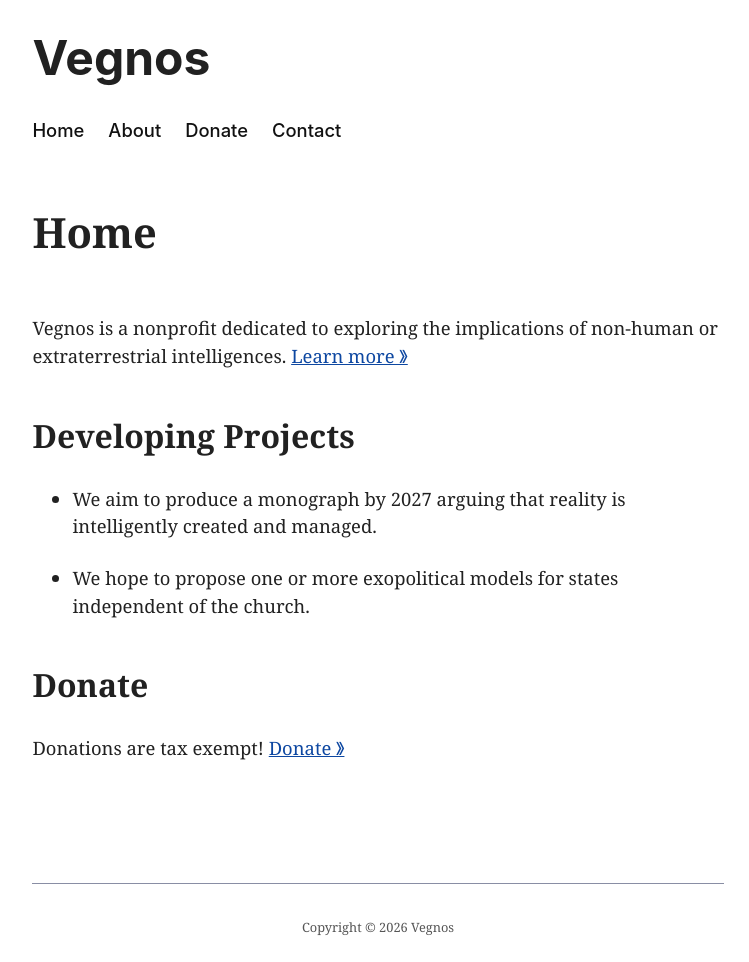
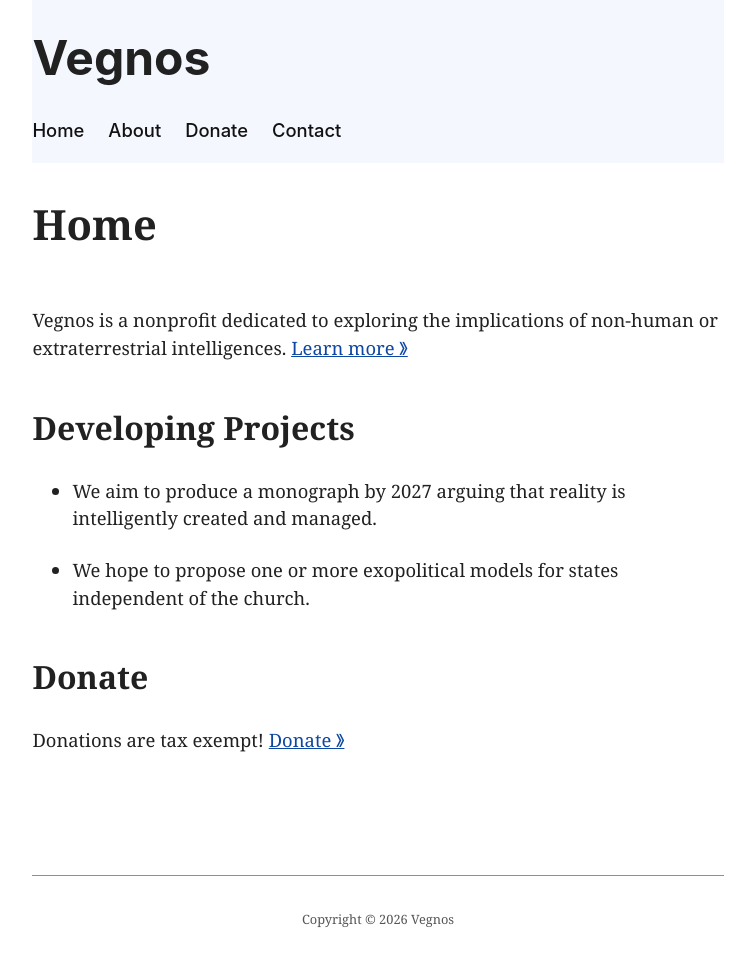
Before and after one commit to jklmnop10/vegnos, a Jekyll site: the page built from index.md, in a window 1280 px wide. Shown: the whole page, without its empty margins (6-755 px from the left). Built offline with Jekyll 4.4.1, drawn with Linux system fonts in a browser that asks for light colours.

Commit message:
Update stylesheet.css

```diff
--- a/assets/css/stylesheet.css
+++ b/assets/css/stylesheet.css
@@ -76,7 +76,8 @@ a:hover {
 ========================= */
 
 .site-header {
-    margin-bottom: 1.5rem;
+    margin-bottom: 1rem;
+	background-color: var(--accent-bg);
 }
 
 .site-header nav ul {
```
